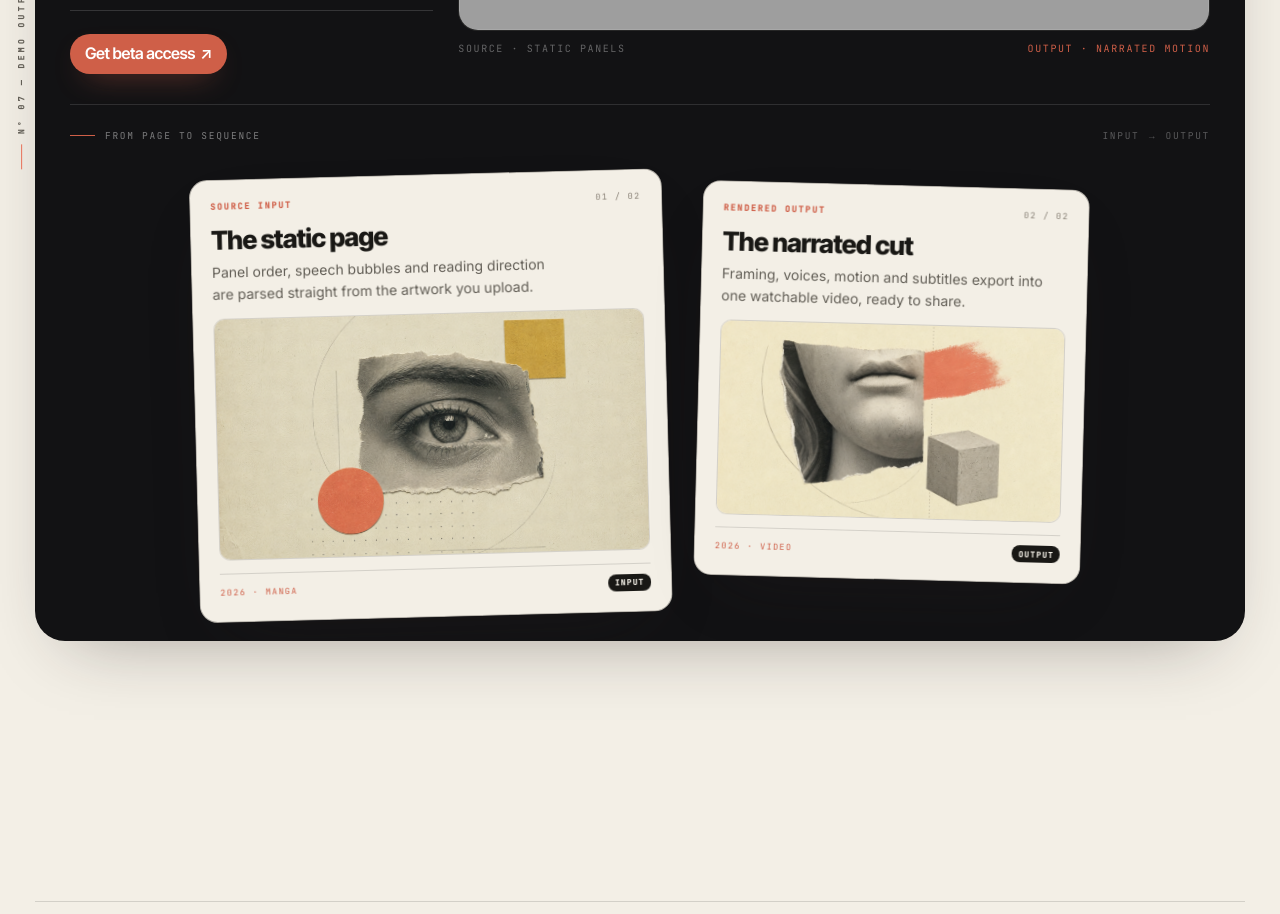
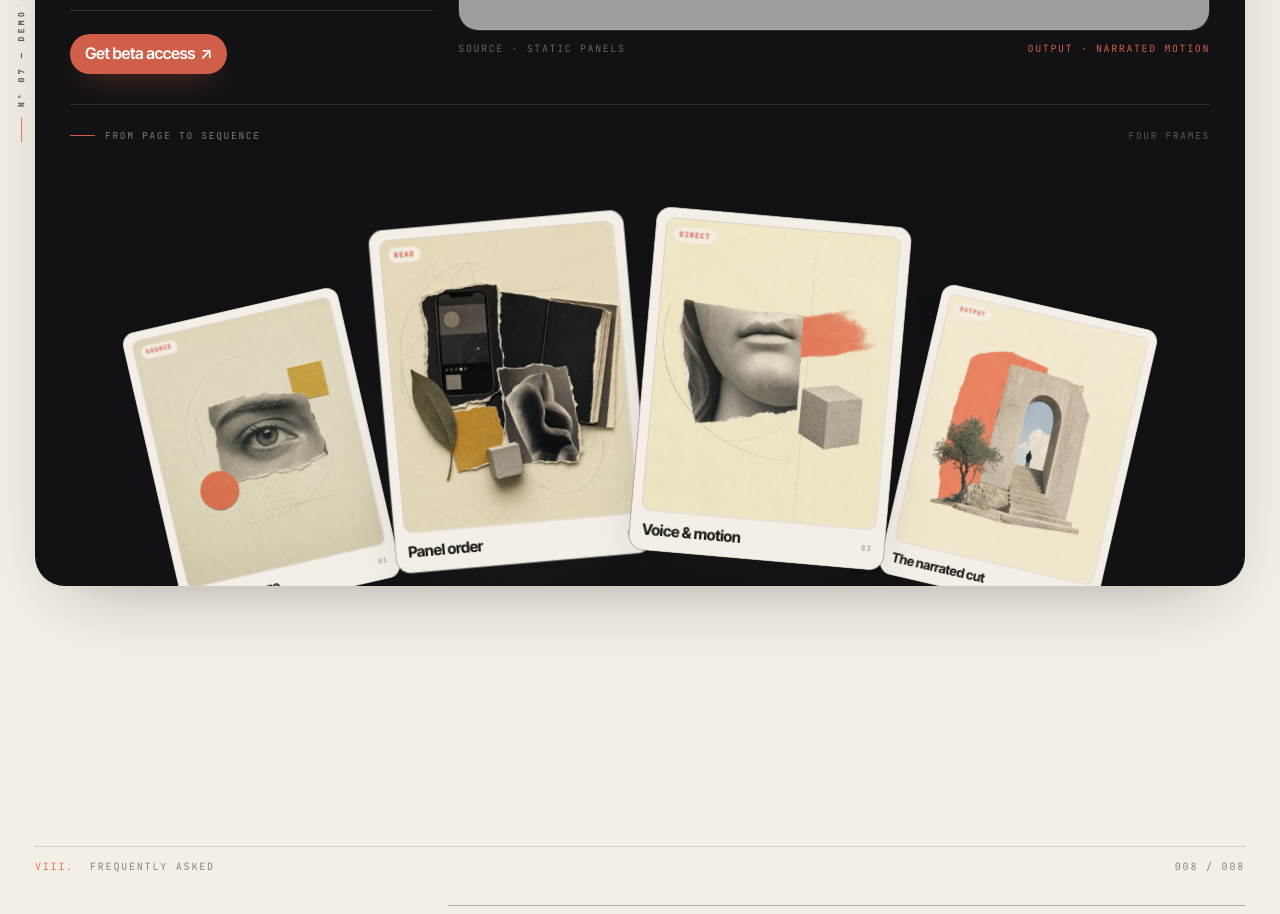
Before and after one commit to MattyMroz/MangaShiftWebsite, a Next.js app: page / in a window 1280 px wide. Shown: the part 7280-8194 px from the top of the page. Built offline with nearby package versions, Linux system fonts and the light colour scheme; grey boxes are pictures that could not be loaded.

Commit message:
feat(redesign): demo wachlarz - 4 lewitujace karty na luku, hover prostuje i powieksza

```diff
--- a/src/widgets/DemoSection/ui/DemoSection.tsx
+++ b/src/widgets/DemoSection/ui/DemoSection.tsx
@@ -8,27 +8,39 @@ import { Container } from '@/shared/ui/Container/Container';
 import { SideLabel } from '@/shared/ui/SideLabel/SideLabel';
 import { assetPath } from '@/shared/lib/utils/assetPath';
 import { smoothScrollTo } from '@/shared/lib/utils/smoothScroll';
-import { cn } from '@/shared/lib/utils/cn';
 
 const cards = [
     {
         image: assetPath('/images/inspiration/method-1.png'),
-        eyebrow: 'Source input',
-        index: '01 / 02',
+        eyebrow: 'Source',
         title: 'The static page',
-        note: 'Panel order, speech bubbles and reading direction are parsed straight from the artwork you upload.',
-        foot: '2026 · Manga',
-        tag: 'Input',
+        foot: '01 · Manga',
+    },
+    {
+        image: assetPath('/images/inspiration/method-2.png'),
+        eyebrow: 'Read',
+        title: 'Panel order',
+        foot: '02 · Layout',
     },
     {
         image: assetPath('/images/inspiration/method-3.png'),
-        eyebrow: 'Rendered output',
-        index: '02 / 02',
+        eyebrow: 'Direct',
+        title: 'Voice & motion',
+        foot: '03 · Scene',
+    },
+    {
+        image: assetPath('/images/inspiration/method-4.png'),
+        eyebrow: 'Output',
         title: 'The narrated cut',
-        note: 'Framing, voices, motion and subtitles export into one watchable video, ready to share.',
-        foot: '2026 · Video',
-        tag: 'Output',
+        foot: '04 · Video',
     },
+] as const;
+
+const fan = [
+    { rotate: -13, y: 46, x: 6, scale: 0.82, z: 10 },
+    { rotate: -5, y: 8, x: 2, scale: 0.95, z: 20 },
+    { rotate: 5, y: 8, x: -2, scale: 0.95, z: 20 },
+    { rotate: 13, y: 46, x: -6, scale: 0.82, z: 10 },
 ] as const;
 
 export const DemoSection = () => {
@@ -123,68 +135,54 @@ export const DemoSection = () => {
                                 </span>
                             </div>
                             <span className="hidden font-mono text-[0.95rem] uppercase tracking-[0.18em] text-white/30 sm:block">
-                                Input → Output
+                                Four frames
                             </span>
                         </div>
 
-                        <div className="mx-auto mt-10 grid max-w-[44rem] items-start gap-6 [perspective:1400px] md:max-w-[88rem] md:grid-cols-[1fr_0.82fr] md:gap-8">
-                            {cards.map(({ image, eyebrow, index, title, note, foot, tag }, i) => (
-                                <motion.article
+                        <div className="group/fan mt-14 flex flex-wrap justify-center gap-5 [perspective:1800px] md:mt-20 md:flex-nowrap md:gap-0">
+                            {cards.map(({ image, eyebrow, title, foot }, i) => (
+                                <motion.figure
                                     key={title}
-                                    className={cn(
-                                        'group flex flex-col rounded-[1.8rem] border border-[var(--line-strong)] bg-[var(--bg)] p-6 text-[var(--text)] shadow-[var(--shadow-lg)] [transform-style:preserve-3d] hover:z-10 md:p-8',
-                                        i === 0 ? 'md:origin-bottom-right' : 'md:origin-bottom-left md:mt-7',
-                                    )}
-                                    initial={{ opacity: 0, y: 28, rotate: i === 0 ? -3 : 3 }}
+                                    className="group/card relative w-[17rem] shrink-0 origin-bottom rounded-[1.6rem] border border-[var(--line-strong)] bg-[var(--bg)] p-3.5 text-[var(--text)] shadow-[var(--shadow-lg)] [transform-style:preserve-3d] hover:!z-30 md:w-[27rem] md:p-4 md:[margin-inline:-1.8rem] md:hover:[transform:translateY(-2.8rem)_rotate(0deg)_scale(1.08)]"
+                                    style={{ zIndex: fan[i].z }}
+                                    initial={{ opacity: 0, y: 60, rotate: fan[i].rotate * 1.6 }}
                                     whileInView={{
                                         opacity: 1,
-                                        y: [0, i === 0 ? -8 : -12, 0],
-                                        rotate: i === 0 ? -1.5 : 1.5,
+                                        rotate: fan[i].rotate,
+                                        x: fan[i].x,
+                                        y: [fan[i].y, fan[i].y - (10 - i * 1.5), fan[i].y],
+                                        scale: fan[i].scale,
                                     }}
-                                    whileHover={{ rotate: 0, y: -10, scale: 1.02 }}
-                                    viewport={{ once: true, margin: '-40px' }}
+                                    viewport={{ once: true, margin: '-60px' }}
                                     transition={{
                                         opacity: { duration: 0.6, delay: i * 0.1 },
-                                        rotate: { duration: 0.7, delay: i * 0.1, ease: [0.22, 1, 0.36, 1] },
-                                        y: { duration: 7 + i * 1.5, repeat: Infinity, ease: 'easeInOut', delay: i * 0.4 },
-                                        default: { duration: 0.5, ease: [0.22, 1, 0.36, 1] },
+                                        rotate: { duration: 0.8, delay: i * 0.1, ease: [0.22, 1, 0.36, 1] },
+                                        x: { duration: 0.8, delay: i * 0.1, ease: [0.22, 1, 0.36, 1] },
+                                        scale: { duration: 0.8, delay: i * 0.1, ease: [0.22, 1, 0.36, 1] },
+                                        y: { duration: 6 + i, repeat: Infinity, ease: 'easeInOut', delay: i * 0.5 },
                                     }}
                                 >
-                                    <div className="flex items-center justify-between">
-                                        <span className="font-mono text-[0.85rem] font-semibold uppercase tracking-[0.2em] text-[var(--accent-text)]">
-                                            {eyebrow}
-                                        </span>
-                                        <span className="font-mono text-[0.85rem] uppercase tracking-[0.16em] text-[var(--text-faint)]">
-                                            {index}
-                                        </span>
-                                    </div>
-
-                                    <h3 className="mt-5 text-[2.6rem] font-extrabold leading-[1.05] tracking-[-0.03em]">
-                                        {title}
-                                    </h3>
-                                    <p className="mt-3 max-w-[40ch] text-[1.4rem] leading-[1.6] text-[var(--text-muted)]">
-                                        {note}
-                                    </p>
-
-                                    <div className="relative mt-5 aspect-[16/9] overflow-hidden rounded-[1.1rem] border border-[var(--line)]">
+                                    <div className="relative aspect-[4/5] overflow-hidden rounded-[1rem] border border-[var(--line)]">
                                         <Image
                                             src={image}
                                             alt=""
                                             fill
-                                            sizes="(max-width: 768px) 90vw, 34vw"
-                                            className="object-cover transition-transform duration-700 ease-[cubic-bezier(0.22,1,0.36,1)] group-hover:scale-[1.04]"
+                                            sizes="(max-width: 768px) 45vw, 22vw"
+                                            className="object-cover transition-transform duration-700 ease-[cubic-bezier(0.22,1,0.36,1)] group-hover/card:scale-[1.05]"
                                         />
-                                    </div>
-
-                                    <div className="mt-5 flex items-center justify-between border-t border-[var(--line)] pt-4">
-                                        <span className="font-mono text-[0.85rem] uppercase tracking-[0.16em] text-[var(--accent-text)]">
-                                            {foot}
-                                        </span>
-                                        <span className="rounded-md bg-[var(--text)] px-2.5 py-1 font-mono text-[0.78rem] font-semibold uppercase tracking-[0.16em] text-[var(--bg)]">
-                                            {tag}
+                                        <span className="absolute left-3 top-3 rounded-full bg-[var(--bg-alpha)] px-2.5 py-1 font-mono text-[0.72rem] font-semibold uppercase tracking-[0.16em] text-[var(--accent-text)] backdrop-blur">
+                                            {eyebrow}
                                         </span>
                                     </div>
-                                </motion.article>
+                                    <figcaption className="flex items-center justify-between px-1 pb-1 pt-3.5">
+                                        <h3 className="text-[1.6rem] font-bold leading-tight tracking-tight text-[var(--text)]">
+                                            {title}
+                                        </h3>
+                                        <span className="shrink-0 pl-2 font-mono text-[0.78rem] uppercase tracking-[0.14em] text-[var(--text-faint)]">
+                                            {foot.split(' · ')[0]}
+                                        </span>
+                                    </figcaption>
+                                </motion.figure>
                             ))}
                         </div>
                     </div>
```
